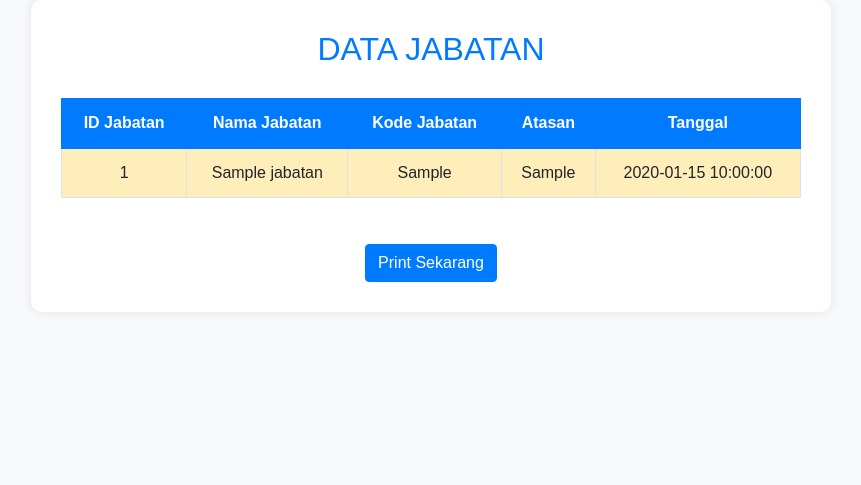
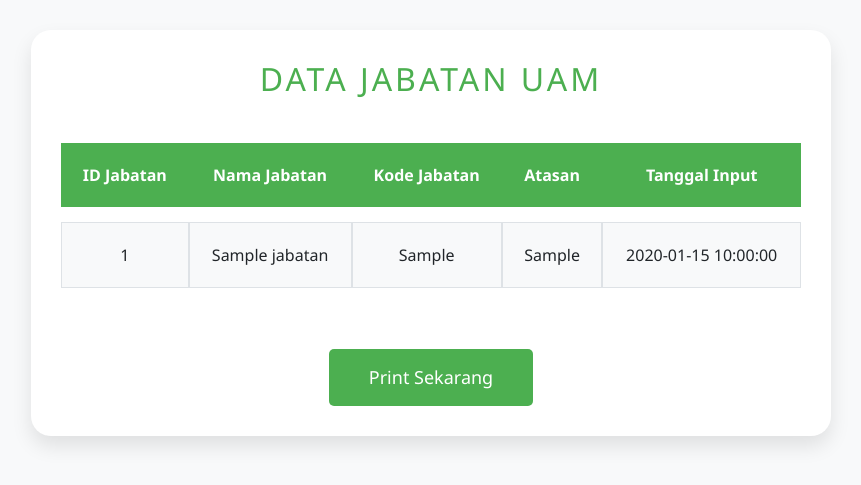
Before and after one commit to najibcreative99/esurat1, a PHP site: page /print_page.php?id=1 in a window 1280 px wide. Shown: the top 485 px of the page, without its empty margins (209-1070 px from the left). Run offline with PHP 8.4, Linux system fonts and the light colour scheme; tables that the repository leaves empty or names only in its code hold one stand-in row (values such as "Sample post").

Commit message:
jabatanuam

```diff
--- a/print_page.php
+++ b/print_page.php
@@ -47,44 +47,49 @@ if(isset($_GET['id'])){
 <head>
     <meta charset="UTF-8">
     <meta name="viewport" content="width=device-width, initial-scale=1.0">
-    <title>Data Jabatan</title>
+    <title>Print Jabatan UAM</title>
     <link href="https://maxcdn.bootstrapcdn.com/bootstrap/4.5.2/css/bootstrap.min.css" rel="stylesheet">
+    <!-- Favicon -->
+    <link rel="shortcut icon" href="https://uam.ac.id/wp-content/uploads/2022/07/logo_horizontal-768x307.png" type="image/x-icon">
     <style>
         body {
-            font-family: Arial, sans-serif;
+            font-family: 'Segoe UI', Tahoma, Geneva, Verdana, sans-serif;
             background-color: #f8f9fa;
+            margin: 0;
+            padding: 0;
+        }
+        .container {
+            max-width: 800px;
+            margin: 30px auto;
+            background-color: #fff;
+            padding: 30px;
+            border-radius: 20px;
+            box-shadow: 0 10px 20px rgba(0, 0, 0, 0.1);
         }
         h2 {
             text-align: center;
             margin-bottom: 30px;
-            color: #007bff;
-        }
-        .container {
-            max-width: 800px;
-            margin: 0 auto;
-            background-color: #fff;
-            padding: 30px;
-            border-radius: 10px;
-            box-shadow: 0px 0px 10px 0px rgba(0,0,0,0.1);
+            color: #4CAF50;
+            text-transform: uppercase;
+            letter-spacing: 3px;
         }
         .table-responsive {
             margin-bottom: 30px;
         }
         .table {
-            border-collapse: collapse;
+            border-collapse: separate;
+            border-spacing: 0 15px;
             width: 100%;
         }
         .table th, .table td {
-            padding: 12px;
-            border: 1px solid #dee2e6;
+            padding: 20px;
             text-align: center;
-            vertical-align: middle;
         }
         .table thead th {
-            background-color: #007bff;
+            background-color: #4CAF50;
             color: #fff;
-            border-color: #007bff;
             cursor: pointer;
+            border: none;
         }
         .table tbody tr:nth-of-type(odd) {
             background-color: #f8f9fa;
@@ -92,34 +97,43 @@ if(isset($_GET['id'])){
         .table-hover tbody tr:hover {
             background-color: #e2e6ea;
         }
-        .table-bordered th, .table-bordered td {
-            border: 1px solid #dee2e6;
-        }
-        .table-light {
-            background-color: #fdfdfe;
-        }
-        .table-warning th, .table-warning td {
-            background-color: #ffeeba;
-        }
         .print-btn {
             text-align: center;
-            margin-top: 20px;
+            margin-top: 30px;
+        }
+        .print-btn button {
+            padding: 15px 40px;
+            font-size: 18px;
+            background-color: #4CAF50;
+            color: #fff;
+            border: none;
+            border-radius: 5px;
+            cursor: pointer;
+            transition: background-color 0.3s ease;
+        }
+        .print-btn button:hover {
+            background-color: #45a049;
         }
         @media print {
             h2 {
                 text-align: left;
             }
             .table th, .table td {
-                border-color: #000 !important;
+                border: none !important;
+                padding: 15px;
             }
             .table thead th {
-                background-color: #000 !important;
+                background-color: #4CAF50 !important;
+            }
+            .table tbody tr:nth-of-type(odd) {
+                background-color: #f8f9fa !important;
             }
             .table-hover tbody tr:hover {
-                background-color: #ccc !important;
+                background-color: #e2e6ea !important;
             }
-            .table-warning th, .table-warning td {
-                background-color: #ffe !important;
+            body {
+                background-color: #fff !important;
+                color: #000 !important;
             }
             .print-btn {
                 display: none;
@@ -129,16 +143,47 @@ if(isset($_GET['id'])){
 </head>
 <body>
     <div class="container">
-        <h2>DATA JABATAN</h2>
+        <h2>DATA JABATAN UAM</h2>
+        <?php
+        $host = "localhost";
+        $user = "root";
+        $pass = "";
+        $db = "disposisiuam";
+
+        $koneksi = mysqli_connect($host, $user, $pass, $db);
+
+        if (!$koneksi) {
+            die("Koneksi ke database gagal: " . mysqli_connect_error());
+        }
+
+        if(isset($_GET['id'])){
+            $id = $_GET['id'];
+            $query = "SELECT * FROM jabatan WHERE idjab = ?";
+            $stmt = mysqli_prepare($koneksi, $query);
+            mysqli_stmt_bind_param($stmt, "i", $id);
+            mysqli_stmt_execute($stmt);
+            $result = mysqli_stmt_get_result($stmt);
+
+            if(mysqli_num_rows($result) > 0){
+                $data = mysqli_fetch_assoc($result);
+            } else {
+                echo "Data jabatan tidak ditemukan.";
+                exit;
+            }
+        } else {
+            echo "ID jabatan tidak diberikan.";
+            exit;
+        }
+        ?>
         <div class="table-responsive">
-            <table class="table table-light table-bordered table-hover table-warning">
+            <table class="table table-bordered table-hover">
                 <thead>
                     <tr>
                         <th onclick="sortTable(0)">ID Jabatan</th>
                         <th onclick="sortTable(1)">Nama Jabatan</th>
                         <th onclick="sortTable(2)">Kode Jabatan</th>
                         <th onclick="sortTable(3)">Atasan</th>
-                        <th onclick="sortTable(4)">Tanggal</th>
+                        <th onclick="sortTable(4)">Tanggal Input</th>
                     </tr>
                 </thead>
                 <tbody>
@@ -153,7 +198,7 @@ if(isset($_GET['id'])){
             </table>
         </div>
         <div class="print-btn">
-            <button class="btn btn-primary" onclick="window.print()">Print Sekarang</button>
+            <button onclick="window.print()">Print Sekarang</button>
         </div>
     </div>
 
```
Also changed, not shown: index.php (+167 -68 lines).
